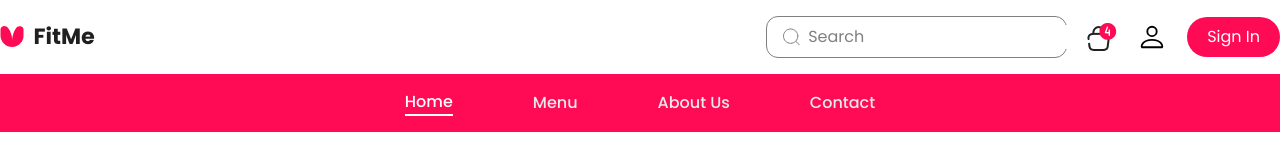
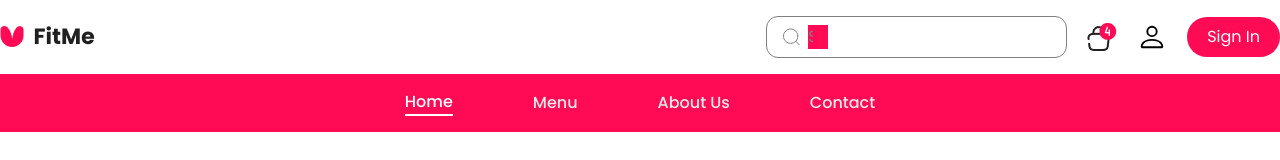
Before and after one commit to abdallamfathy/vendyway, a React (Vite) app: page / in a window 1280 px wide. Shown: the top 160 px of the page. Built offline with nearby package versions, Linux system fonts and the light colour scheme.

Commit message:
edit search input

```diff
--- a/src/theme1/components/Layout/SearchInput.tsx
+++ b/src/theme1/components/Layout/SearchInput.tsx
@@ -4,7 +4,7 @@ const SearchInput = () => {
   return (
     <div className="rounded-xl border border-[#808080] text-dark1 px-4 p-2 flex gap-2 justify-start items-center w-75">
         <img src={search} alt="searchIcon" />
-        <input type="search" className="border-none outline-none placeholder:text-[#808080]" placeholder="Search"  />
+        <input type="search" className="border-none outline-none placeholder:text-[#808080] w-5 bg-pink1" placeholder="Search"  />
     </div>
   )
 }
```
